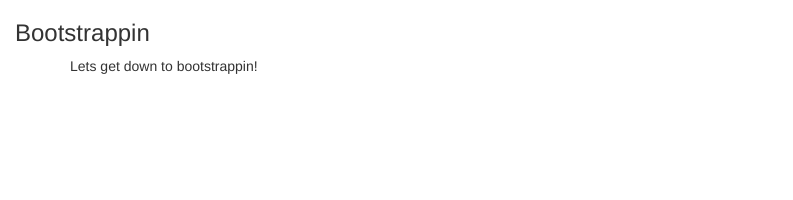
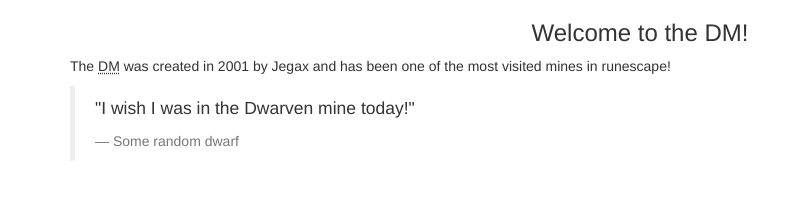
Before and after one commit to LukasDeRuiter/experimentalCode, a plain HTML site: page bootstrappin.html in a window 1280 px wide. Shown: the whole page, without its empty margins (0-793 px from the left). Drawn offline with nearby package versions, Linux system fonts and the light colour scheme.

Commit message:
added some more bootstrap classes

```diff
--- a/bootstrappin.html
+++ b/bootstrappin.html
@@ -13,11 +13,18 @@
 <body>
 
 <div class="container-fluid">
-<h3>Bootstrappin</h3>
+<h3 class="text-center">Welcome to the DM!</h3>
 </div>
 
 <div class="container">
-<p>Lets get down to bootstrappin!</p>
+<p>The <abbr title="Dwarven Mine">DM</abbr> was created in 2001 by Jegax and has been one of the most visited mines
+in runescape!</p>
+
+    <blockquote>
+        <p>"I wish I was in the Dwarven mine today!"</p>
+        <footer>Some random dwarf</footer>
+    </blockquote>
+
 </div>
 
 </body>
```
